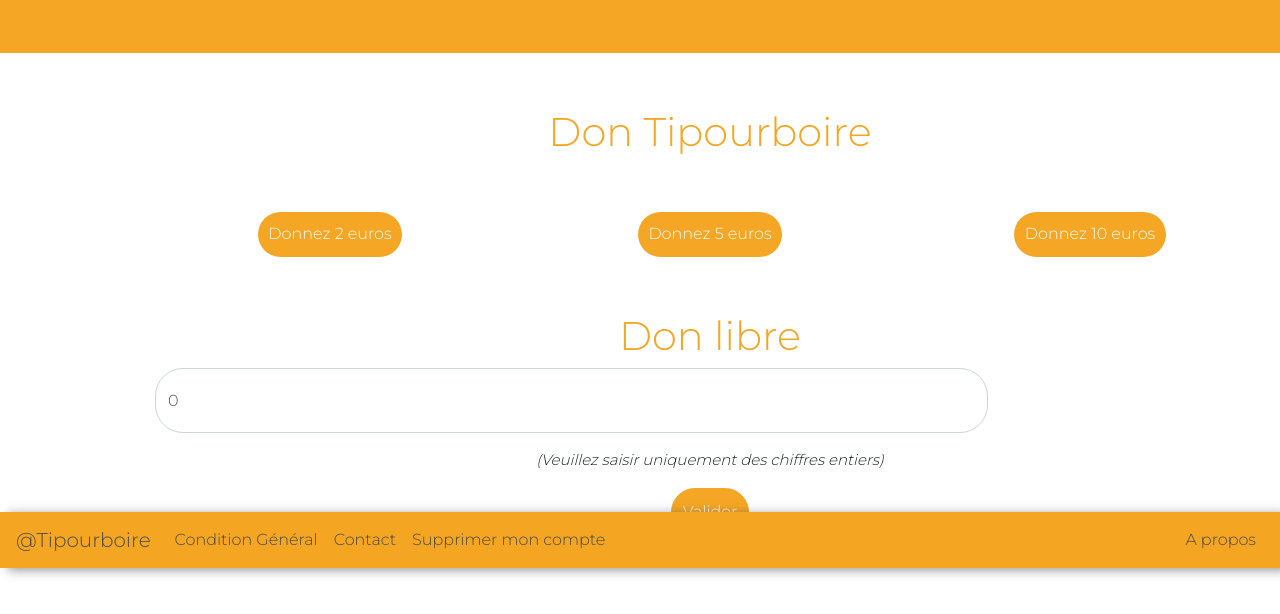
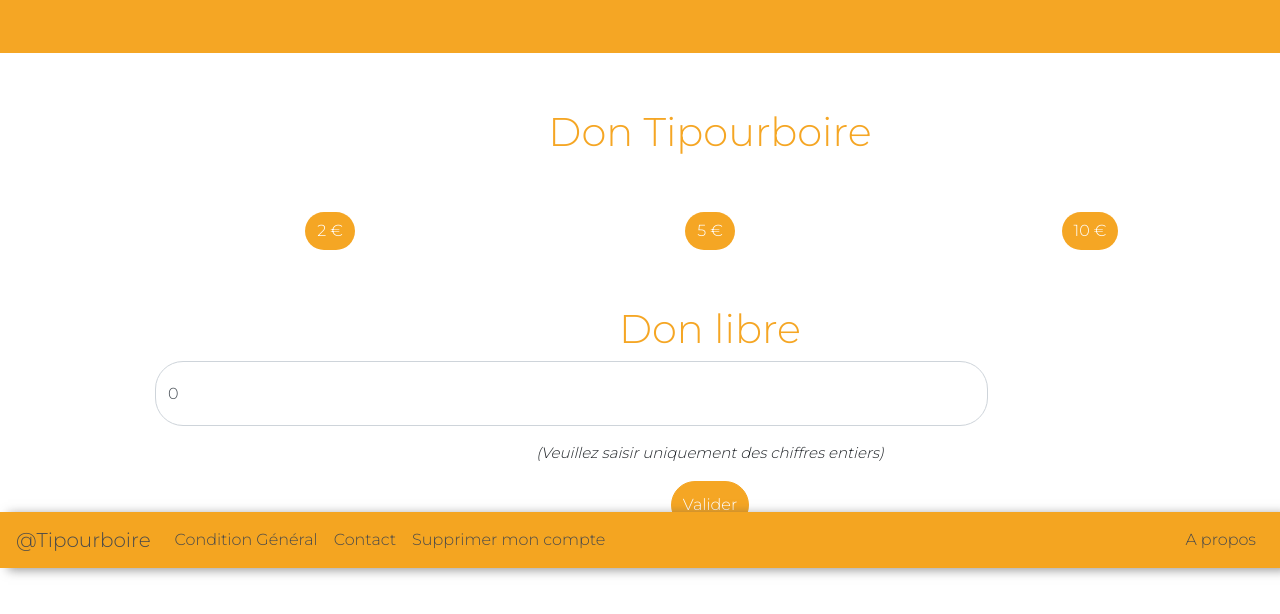
Before and after one commit to WendyBonnie/TTT-Cli, a React app: page /Payment in a window 1280 px wide. Shown: the part 232-846 px from the top of the page. Built offline with nearby package versions, Linux system fonts and the light colour scheme; some packages are replaced by stand-ins of ours; no server answers; a script that the page names is missing.

Commit message:
grey button

```diff
--- a/src/assets/components/CheckoutForm/CheckoutForm.js
+++ b/src/assets/components/CheckoutForm/CheckoutForm.js
@@ -170,25 +170,25 @@ class CheckoutForm extends Component {
   }
   render() {
     return (
-      <Container>
+      <Container className='check'>
         <div className="blocTips">
           <div className="allButton">
             <h1 className="titleTips">Don Tipourboire</h1>
             <Row className="RowPourboire">
               <Col>
-                <button className="tipButton1" onClick={this.app1}>
-                  Donnez 2 euros
-                </button>
+                <Button className="tipButton1" onClick={this.app1}>
+                   2 €
+                </Button>
               </Col>
               <Col>
-                <button className="tipButton2" onClick={this.app2}>
-                  Donnez 5 euros
-                </button>
+                <Button className="tipButton2" onClick={this.app2}>
+                  5 €
+                </Button>
               </Col>
               <Col>
-                <button className="tipButton3" onClick={this.app}>
-                  Donnez 10 euros
-                </button>
+                <Button className="tipButton3" onClick={this.app}>
+                  10 €
+                </Button>
               </Col>
             </Row>
           </div>
--- a/src/assets/components/CheckoutForm/checkoutForm.css
+++ b/src/assets/components/CheckoutForm/checkoutForm.css
@@ -1,9 +1,10 @@
 .tipButton1 {
   background-color: #f5a624 !important;
   color: white;
-  border-radius: 28px !important;
+  border-radius: 48px !important;
   border-color: #f5a624 !important;
-  padding: 3%;
+  padding-bottom: 13%;
+  padding-top: 13%;
   box-shadow: none;
   border-width: 0px;
 }
@@ -11,9 +12,10 @@
 .tipButton2 {
   background-color: #f5a624 !important;
   color: white;
-  border-radius: 28px !important;
+  border-radius: 48px !important;
   border-color: #f5a624 !important;
-  padding: 3%;
+  padding-bottom: 13%;
+  padding-top: 13%;
   box-shadow: none;
   border-width: 0px;
 }
@@ -21,15 +23,20 @@
 .tipButton3 {
   background-color: #f5a624 !important;
   color: white;
-  border-radius: 28px !important;
+  border-radius: 48px !important;
   border-color: #f5a624 !important;
-  padding: 3%;
+  padding-bottom: 15%;
+  padding-top: 15%;
   box-shadow: none;
   border-width: 0px;
 }
 
 .RowPourboire {
   margin-top: 5%;
+}
+
+.RowPourboire .col{
+  text-align: center;
 }
 .titleTips {
   text-align: center;
@@ -64,19 +71,39 @@
 @media only screen and (min-device-width: 768px) {
   .allButton {
     text-align: center;
+
+  }
+  .containcheck{
+    margin-left: auto!important;
+
+  }
+
+  .tipButton1{
+    padding-top: 2%!important;
+    padding-bottom: 2%!important;
+  }
+
+  .tipButton2{
+    padding-top: 2%!important;
+    padding-bottom: 2%!important;
+  }
+
+  .tipButton3{
+    padding-top: 2%!important;
+    padding-bottom: 2%!important;
   }
   .tipButton2:hover {
-    background-color: rgba(255, 102, 0, 0.774) !important;
+    background-color: rgb(39, 38, 37)  !important;
     color: white !important;
     border-color: yellow !important;
   }
   .tipButton1:hover {
-    background-color: rgba(255, 102, 0, 0.774) !important;
+    background-color: rgb(39, 38, 37) !important;
     color: white !important;
     border-color: yellow !important;
   }
   .tipButton3:hover {
-    background-color: rgba(255, 102, 0, 0.774) !important;
+    background-color: rgb(39, 38, 37)  !important;
     color: white !important;
     border-color: yellow !important;
   }
--- a/src/components/Historique/Historique.js
+++ b/src/components/Historique/Historique.js
@@ -81,8 +81,8 @@ class Historique extends Component {
           <Col className='titleHisto'> <h3>Historique de vos pourboire</h3></Col>
         </Row>
 
-      <Row class="table-responsive">
-        <Table striped hover>
+      <Row class="table-responsive-sm">
+        <Table class="table-responsive-sm" striped hover>
         <thead>
       <tr>
         <th>Montant</th>
--- a/src/components/HomePageClient/HomePageClient.css
+++ b/src/components/HomePageClient/HomePageClient.css
@@ -21,6 +21,10 @@
   border-color: #f5a624 !important;
   padding: 3%;
   width: 80%;
+}
+
+.rowButton:hover{
+  background-color: rgb(39, 38, 37);
 }
 .blocHome h1 {
   margin-top: 15%;
--- a/src/components/Inscription/inscription.css
+++ b/src/components/Inscription/inscription.css
@@ -74,7 +74,7 @@ body {
     border-radius: 28px !important;
   }
   .buttonInscri:hover {
-    background-color:#fcba03 !important;
+    background-color:#555 !important;
     color: white !important;
     border-color: yellow !important;
   }
--- a/src/components/ListeServeurs/listeServeurs.css
+++ b/src/components/ListeServeurs/listeServeurs.css
@@ -116,7 +116,7 @@
   }
 
   .blocPrincipalClient button:hover {
-    background-color: #fcba03 !important;
+    background-color: #555 !important;
     color: white !important;
     border-color: yellow !important;
   }
--- a/src/components/Profil/profil.css
+++ b/src/components/Profil/profil.css
@@ -1,6 +1,7 @@
 body {
   background-color: #efefef;
 }
+
 
 .blocprincipalProfil {
   background: #ffffff;
@@ -34,6 +35,7 @@ body {
   margin-left: 170px;
   display: none;
 }
+
 
 .Titre-profil {
   color: #f4a521;
@@ -90,6 +92,8 @@ body {
     width: 100% !important;
   }
 
+
+
   .buttondeco {
     padding: 3% !important;
     width: 100% !important;
--- a/src/components/TipCommun/TipCommun.css
+++ b/src/components/TipCommun/TipCommun.css
@@ -47,7 +47,7 @@
     text-align: center !important;
   }
   .communButton:hover {
-    background-color: #fcba03!important;
+    background-color: #555!important;
     color: white !important;
     border-color: yellow !important;
   }
--- a/src/components/TipCommun/TipCommun1.css
+++ b/src/components/TipCommun/TipCommun1.css
@@ -64,12 +64,12 @@
     margin-top: -10%;
   }
   .communButton:hover {
-    background-color: #fcba03!important;
+    background-color: #555!important;
     color: white !important;
     border-color: yellow !important;
   }
   .communButtonVal:hover {
-    background-color: #fcba03 !important;
+    background-color: #555 !important;
     color: white !important;
     border-color: yellow !important;
   }
--- a/src/components/modifierSonProfil/modifierSonProfil.css
+++ b/src/components/modifierSonProfil/modifierSonProfil.css
@@ -49,7 +49,7 @@
 .bloc-modifierProfil .submitButton:hover,
 .bloc-modifierProfil .submitButton:active {
   border-radius: 28px !important;
-  background-color: #f5a624 !important;
+  background-color: #555 !important;
   border-color: #f5a624 !important;
   font-size: 23px !important;
   color: #ffffff;
@@ -142,7 +142,7 @@
   }
 
   .submitButton:hover {
-    background-color: #f5a624 !important;
+    background-color: #555 !important;
     width: 50%;
     border-color: #f5a624 !important;
     padding-top: 1% !important;
```
